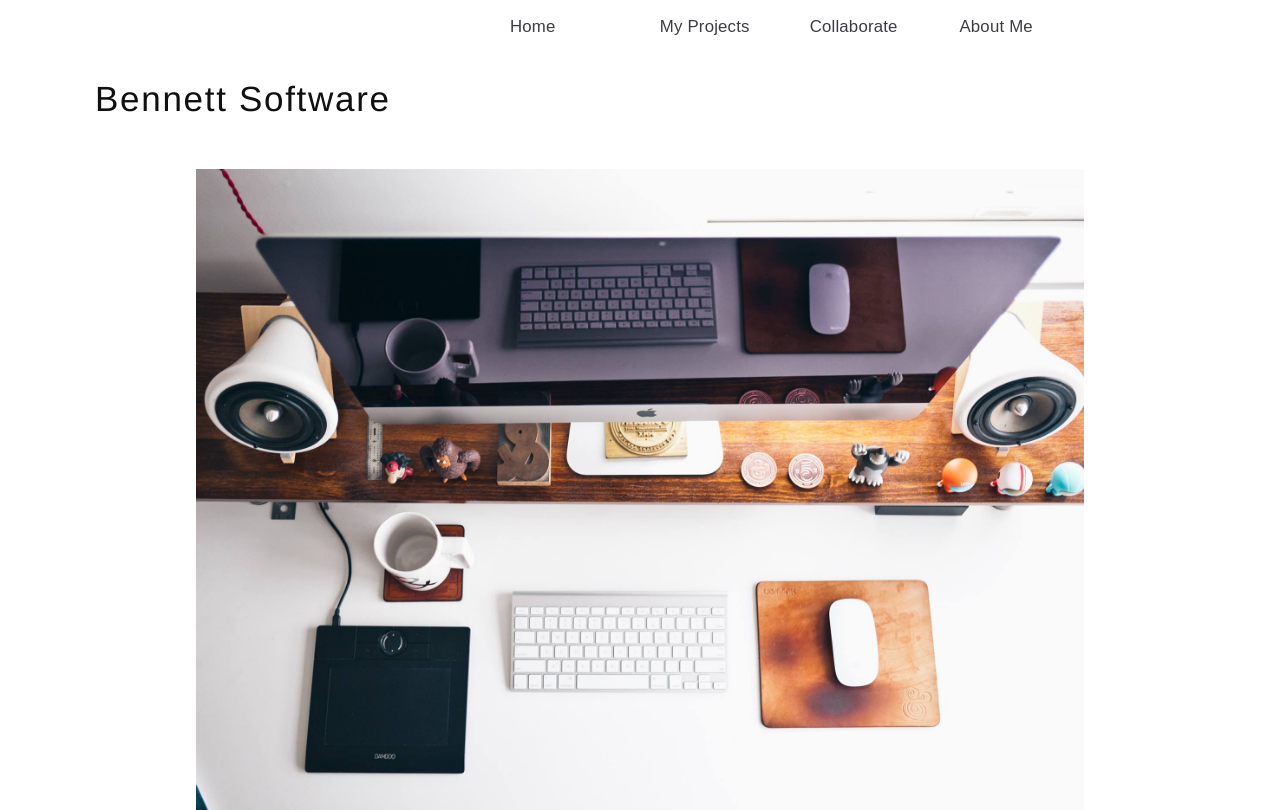
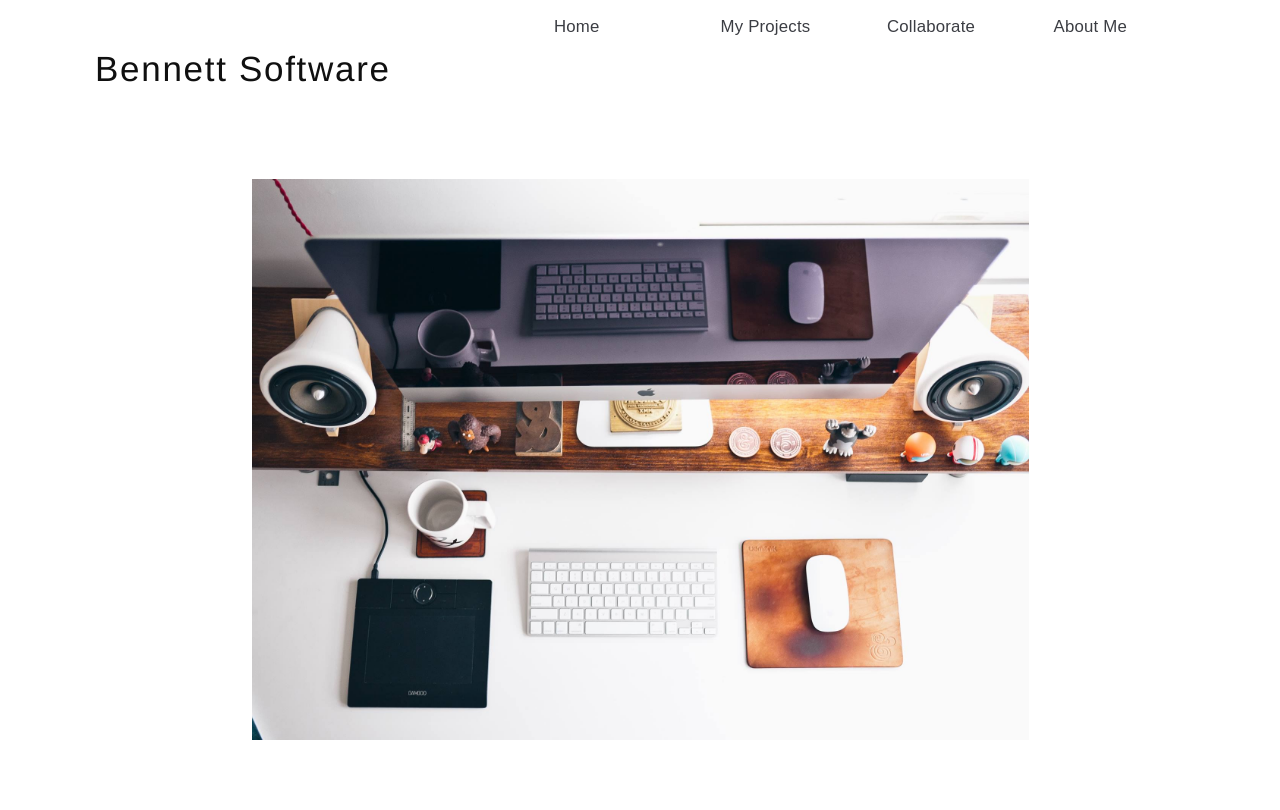
Before and after one commit to allisonbessett/ben-website, a plain HTML site: page html/index.html in a window 1280 px wide. Drawn offline with nearby package versions, Linux system fonts and the light colour scheme; a web font is replaced by a local one.

Commit message:
Fix index photo and alignment of nav and h1

```diff
--- a/html/index.html
+++ b/html/index.html
@@ -27,7 +27,7 @@
       <h1>Bennett Software</h1>
     </header>
 
-      <img src="../images/desk.jpg" id="desk" alt="Photo of a desk"/>
+      <img src="../images/desk.jpg" class="desk" alt="Photo of a desk"/>
 
     </div>
      <!-- Include all compiled plugins (below), or include individual files as needed -->
--- a/style/css.css
+++ b/style/css.css
@@ -2,8 +2,6 @@
   position: relative;
   width: 100%;
 }
-
-
 
 h1 { /* For screen size smaller than 699px*/
 
@@ -26,15 +24,14 @@ h1 { /* For screen size smaller than 699px*/
 header {
   padding-top: 1rem;
   padding-bottom: 2rem;
-  width: 90%;
+  width: 100%;
 }
 
 nav {
-  margin-left: 30rem;
-  width: 70%;
+  width: 60%;
   font-size: 120%;
   padding-bottom: 3rem;
-  padding-left: 10rem;
+  float: right;
 }
 
 .nav-link {
@@ -48,24 +45,38 @@ nav {
   text-decoration: none;
 }
 
-@media screen and (max-width: 992px) and (min-width: 700px) {
+@media screen and (max-width: 1000px) and (min-width: 500px) {
   nav {
-    float: right;
-    width: 60%;
-    display: inline-block;
+
+    width: 50%;
+    display: inline;
     padding: 1rem;
     white-space: nowrap;
     text-align: right;
   }
 }
 
-  #desk {
-    max-width: 80% !important;
+@media screen and (max-width: 499px) {
+  nav {
+    text-align: center;
+    margin: auto;
+  }
+}
+
+  .desk {
+    max-width: 60%;
     height: auto;
     margin: auto;
     padding-top: 1rem;
     display: block;
   }
+
+@media screen and (max-width: 1400px) and (min-width: 800px) {
+  .desk {
+       max-width: 70%;
+    padding-top: 5rem;
+  }
+}
 
 .collaborate-paragraph {
   text-align: center;
```
